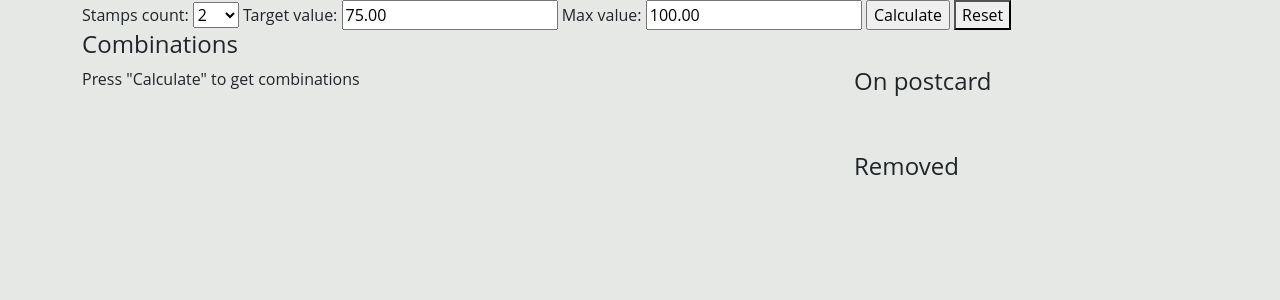
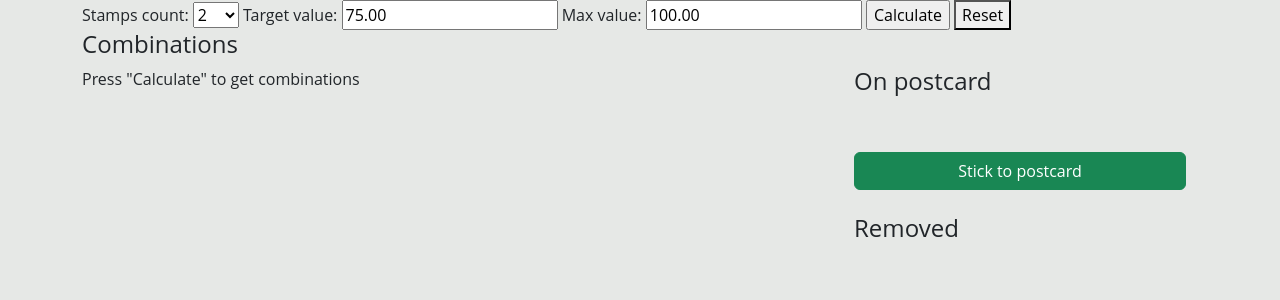
Before and after one commit to innerself/stamp-assist, a Django app: page /combinations/ in a window 1280 px wide. Shown: the part 56-356 px from the top of the page. Run offline with Django 4.2, Linux system fonts and the light colour scheme; the visitor is signed in with stand-in values (Sample User, id 1); data comes from the database, SQL or seed files in the repository; some libraries are stand-ins or nearby versions.

Commit message:
Add stamps sticking

```diff
--- a/combinations/urls.py
+++ b/combinations/urls.py
@@ -11,4 +11,5 @@ urlpatterns = [
     path('user-stamps/', views.user_stamps_list_view, name='user-stamps'),
     path('user-stamps/<int:stamp_id>/', views.user_stamps_edit_view, name='user-stamp-edit'),
     path('combinations/', views.combinations_view, name='combinations'),
+    path('combinations/stick/', views.stick_stamps_to_postcard, name='stick_stamps'),
 ]
--- a/combinations/views.py
+++ b/combinations/views.py
@@ -1,6 +1,7 @@
 import time
 from decimal import Decimal
 
+from django.contrib.auth.decorators import login_required
 from django.http import HttpResponseRedirect, HttpResponseForbidden, HttpResponseBadRequest
 from django.shortcuts import render
 from django.urls import reverse
@@ -214,3 +215,14 @@ def combinations_view(request):
     }
 
     return render(request, 'combinations/combinations.html', context)
+
+
+@require_http_methods(['POST'])
+@login_required
+def stick_stamps_to_postcard(request):
+    UserStamp.objects.filter(
+        user=request.user,
+        desk=request.user.desks.get(type=DeskType.POSTCARD),
+    ).delete()
+
+    return HttpResponseRedirect(reverse('combinations:combinations'))
--- a/static/combinations/css/combinations.css
+++ b/static/combinations/css/combinations.css
@@ -8,3 +8,7 @@
   background-color: transparent;
   border: none;
 }
+
+#removed-stamps {
+  margin-top: 1.5rem;
+}
--- a/templates/combinations/combinations.html
+++ b/templates/combinations/combinations.html
@@ -15,7 +15,7 @@
     </div>
     <div class="row">
       <h4>Combinations</h4>
-      <div class="col-8">
+      <div class="col-8">  <!-- combinations -->
         {% if combs == None %}
           Press "Calculate" to get combinations
         {% else %}
@@ -46,9 +46,9 @@
           {% endfor %}
         {% endif %}
       </div>
-      <div class="col-4">
+      <div class="col-4">  <!-- desks -->
         <div class="container">
-          <div class="row">
+          <div class="row" id="stamps-on-postcard">  <!-- postcard -->
             <h4>On postcard</h4>
             <div class="card-group comb-group">
               {% for stamp in used_stamps %}
@@ -57,8 +57,12 @@
                 </div>
               {% endfor %}
             </div>
+            <form action="{% url 'combinations:stick_stamps' %}" method="post">
+              {% csrf_token %}
+              <button class="btn btn-success w-100" type="submit">Stick to postcard</button>
+            </form>
           </div>
-          <div class="row">
+          <div class="row" id="removed-stamps">  <!-- removed -->
             <h4>Removed</h4>
             <div class="card-group comb-group">
               {% for sample in removed_stamps %}
```
